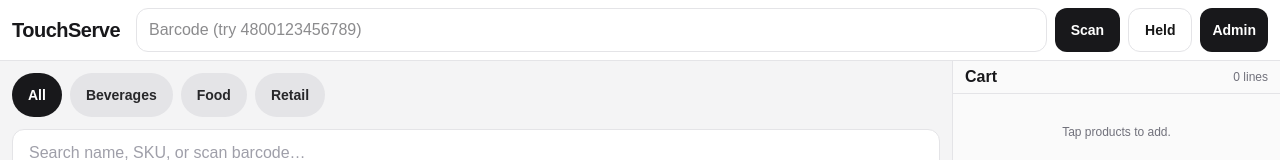
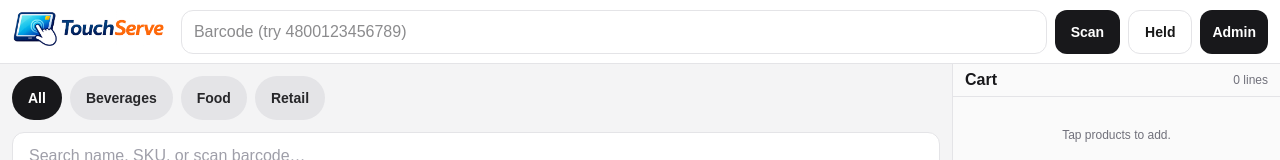
Before and after one commit to simpleplant999/pos, a Next.js app: page / in a window 1280 px wide. Shown: the top 160 px of the page. Built offline with nearby package versions, Linux system fonts and the light colour scheme.

Commit message:
logo update

```diff
--- a/src/components/admin/BackOfficeNav.tsx
+++ b/src/components/admin/BackOfficeNav.tsx
@@ -1,5 +1,6 @@
 "use client";
 
+import { TouchServeLogo } from "@/components/branding/TouchServeLogo";
 import Link from "next/link";
 import { usePathname } from "next/navigation";
 
@@ -18,6 +19,12 @@
 
   return (
     <header className="flex shrink-0 flex-wrap items-center gap-2 border-b border-zinc-200 bg-white px-3 py-2">
+      <div className="mr-2 shrink-0 py-0.5">
+        <TouchServeLogo />
+      </div>
+      {/* Same flex spacer pattern as register barcode row — pushes nav to the right on wide screens */}
+      <div className="min-h-11 min-w-[200px] flex-1" aria-hidden />
+      <nav className="flex flex-wrap items-center gap-2" aria-label="Back office">
         <Link
           href="/"
           className="flex min-h-11 shrink-0 items-center gap-1 rounded-xl border border-zinc-200 px-3 text-sm font-semibold text-zinc-800 hover:bg-zinc-50"
@@ -28,10 +35,6 @@
           </span>
           <span>POS</span>
         </Link>
-      <h1 className="mr-2 text-xl font-bold tracking-tight text-zinc-900">TouchServe</h1>
-      {/* Same flex spacer pattern as register barcode row — pushes nav to the right on wide screens */}
-      <div className="min-h-11 min-w-[200px] flex-1" aria-hidden />
-      <nav className="flex flex-wrap items-center gap-2" aria-label="Back office">
         {links.map(({ href, label }) => {
           const active = pathname === href || pathname.startsWith(`${href}/`);
           return (
--- /dev/null
+++ b/src/components/branding/TouchServeLogo.tsx
@@ -0,0 +1,23 @@
+"use client";
+
+import Image from "next/image";
+
+type Props = {
+  /** Max height of the logo (Tailwind class, e.g. h-9) */
+  className?: string;
+};
+
+export function TouchServeLogo({ className = "h-9" }: Props) {
+  return (
+    <span className="inline-flex shrink-0 items-center">
+      <Image
+        src="/touchserve-logo-2.png"
+        alt="TouchServe"
+        width={220}
+        height={90}
+        className={`w-auto ${className}`}
+        priority
+      />
+    </span>
+  );
+}
--- a/src/components/pos/PosShell.tsx
+++ b/src/components/pos/PosShell.tsx
@@ -5,6 +5,7 @@
 import { useAdminAuth } from "@/context/AdminAuthProvider";
 import { usePos } from "@/context/PosProvider";
 import { formatPhp } from "@/lib/pos/money";
+import { TouchServeLogo } from "@/components/branding/TouchServeLogo";
 import { CartAndCheckout } from "./CartAndCheckout";
 import { ProductCatalog } from "./ProductCatalog";
 
@@ -28,9 +29,9 @@
   return (
     <div className="flex h-[100dvh] flex-col bg-zinc-100">
       <header className="flex shrink-0 flex-wrap items-center gap-2 border-b border-zinc-200 bg-white px-3 py-2">
-        <h1 className="mr-2 text-xl font-bold tracking-tight text-zinc-900">
-          TouchServe
-        </h1>
+        <div className="mr-2 shrink-0 py-0.5">
+          <TouchServeLogo />
+        </div>
         <form onSubmit={onBarcodeSubmit} className="flex min-w-[200px] flex-1 items-center gap-2">
           <input
             ref={inputRef}
```
Also changed, not shown: public/touchserve-logo-2.png (added). Lines whose indentation alone changed are shown as unchanged.
